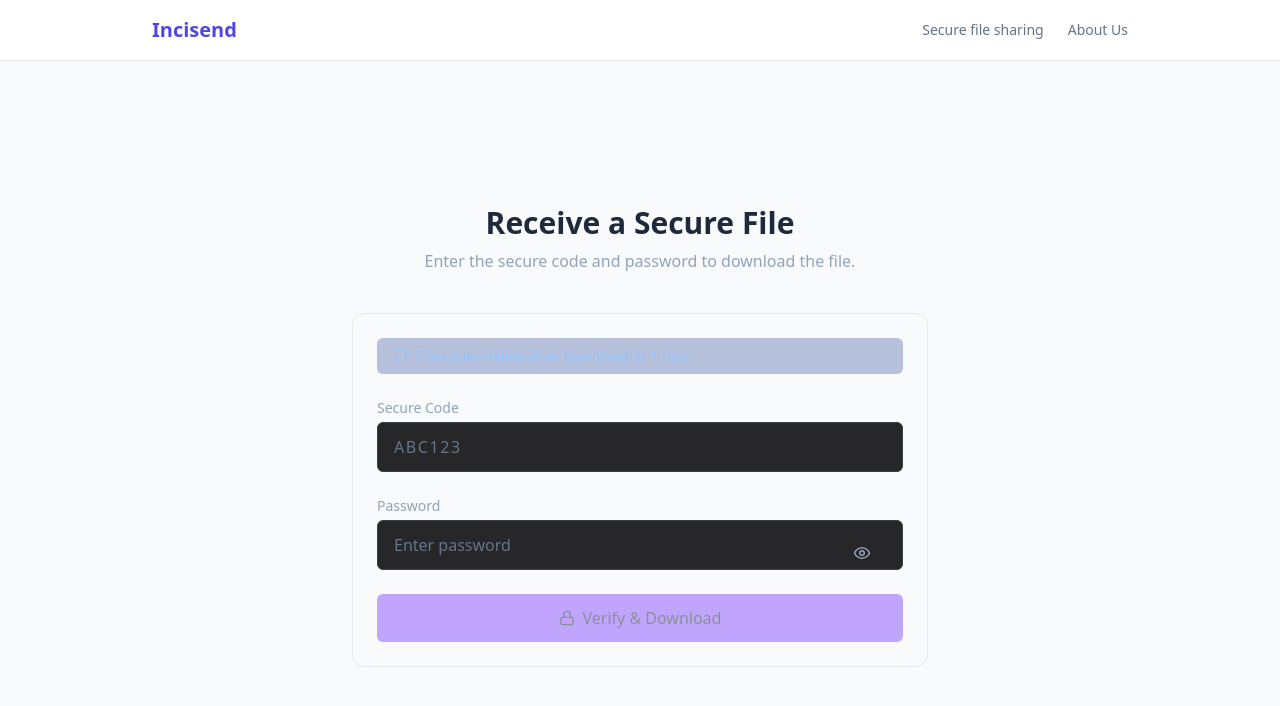
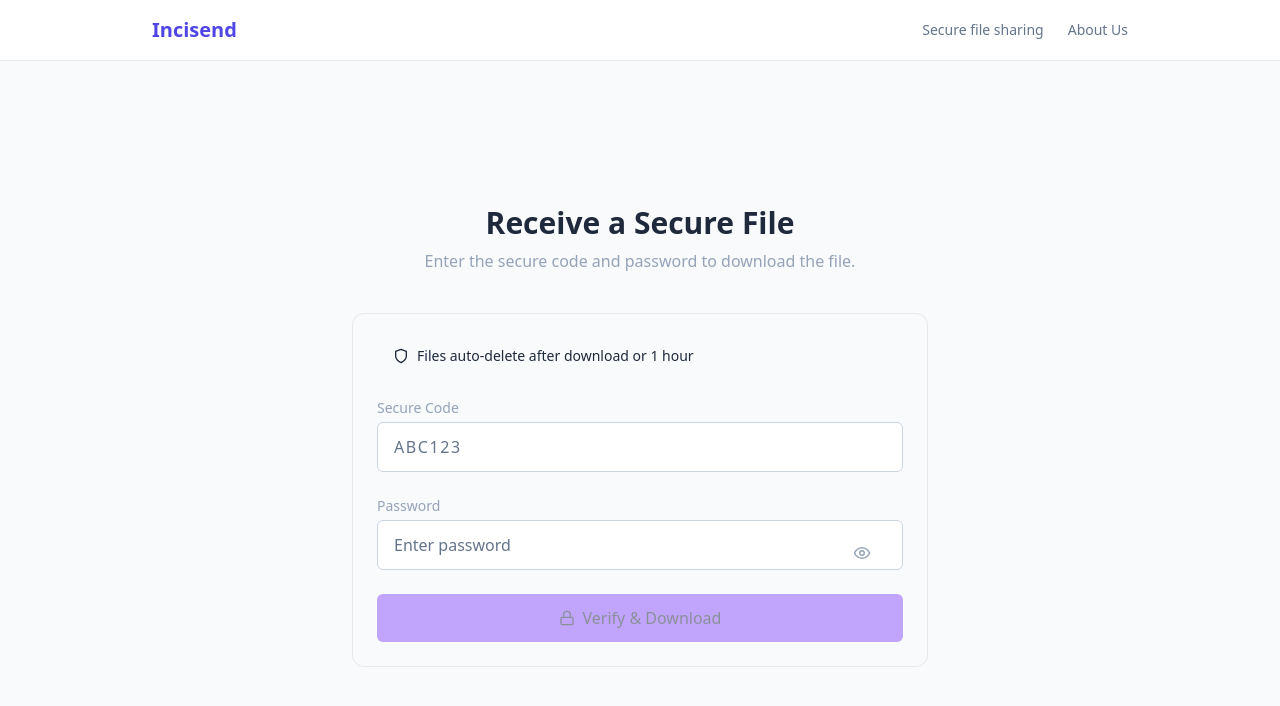
Before and after one commit to Inciverse/incisend, a Next.js app: page /receive in a window 1280 px wide. Shown: the top 706 px of the page. Built offline with nearby package versions, Linux system fonts and the light colour scheme.

Commit message:
Update ReceiveBox.tsx

```diff
--- a/components/ReceiveBox.tsx
+++ b/components/ReceiveBox.tsx
@@ -25,9 +25,9 @@ export default function ReceiveBox() {
       </p>
 
       {/* CARD */}
-      <div className="mt-10 bg-grey-900 border border-grey-800 rounded-xl p-6 space-y-6">
+      <div className="mt-10 bg-white-900 border border-{#8c52ff}-800 rounded-xl p-6 space-y-6">
         {/* SECURITY NOTE */}
-        <div className="flex items-center gap-2 bg-blue-900/30 text-blue-300 px-4 py-2 rounded-md text-sm">
+        <div className="flex items-center gap-2 bg-white-900/30 text-black-300 px-4 py-2 rounded-md text-sm">
           <Shield size={16} />
           Files auto-delete after download or 1 hour
         </div>
@@ -42,7 +42,7 @@ export default function ReceiveBox() {
             placeholder="ABC123"
             value={code}
             onChange={(e) => setCode(e.target.value.toUpperCase())}
-            className="w-full px-4 py-3 rounded-md bg-zinc-800 border border-zinc-700 text-white placeholder:text-slate-500 focus:outline-none focus:border-blue-500 tracking-widest"
+            className="w-full px-4 py-3 rounded-md bg-white-800 border border-{#8c52ff}-700 text-black placeholder:text-slate-500 focus:outline-none focus:border-blue-500 tracking-widest"
           />
         </div>
 
@@ -56,7 +56,7 @@ export default function ReceiveBox() {
             placeholder="Enter password"
             value={password}
             onChange={(e) => setPassword(e.target.value)}
-            className="w-full px-4 py-3 rounded-md bg-zinc-800 border border-zinc-700 text-white placeholder:text-slate-500 focus:outline-none focus:border-blue-500"
+            className="w-full px-4 py-3 rounded-md bg-white-800 border border-{#8c52ff}-700 text-black placeholder:text-slate-500 focus:outline-none focus:border-blue-500"
           />
 
           <button
@@ -80,7 +80,7 @@ export default function ReceiveBox() {
 
         {/* SUCCESS */}
         {verified && (
-          <div className="bg-zinc-800 border border-zinc-700 rounded-md p-4 text-center">
+          <div className="bg-white-800 border border-{#8c52ff}-700 rounded-md p-4 text-center">
             <div className="text-green-400 flex items-center justify-center gap-2 mb-2">
               <Check size={18} />
               File verified
```
